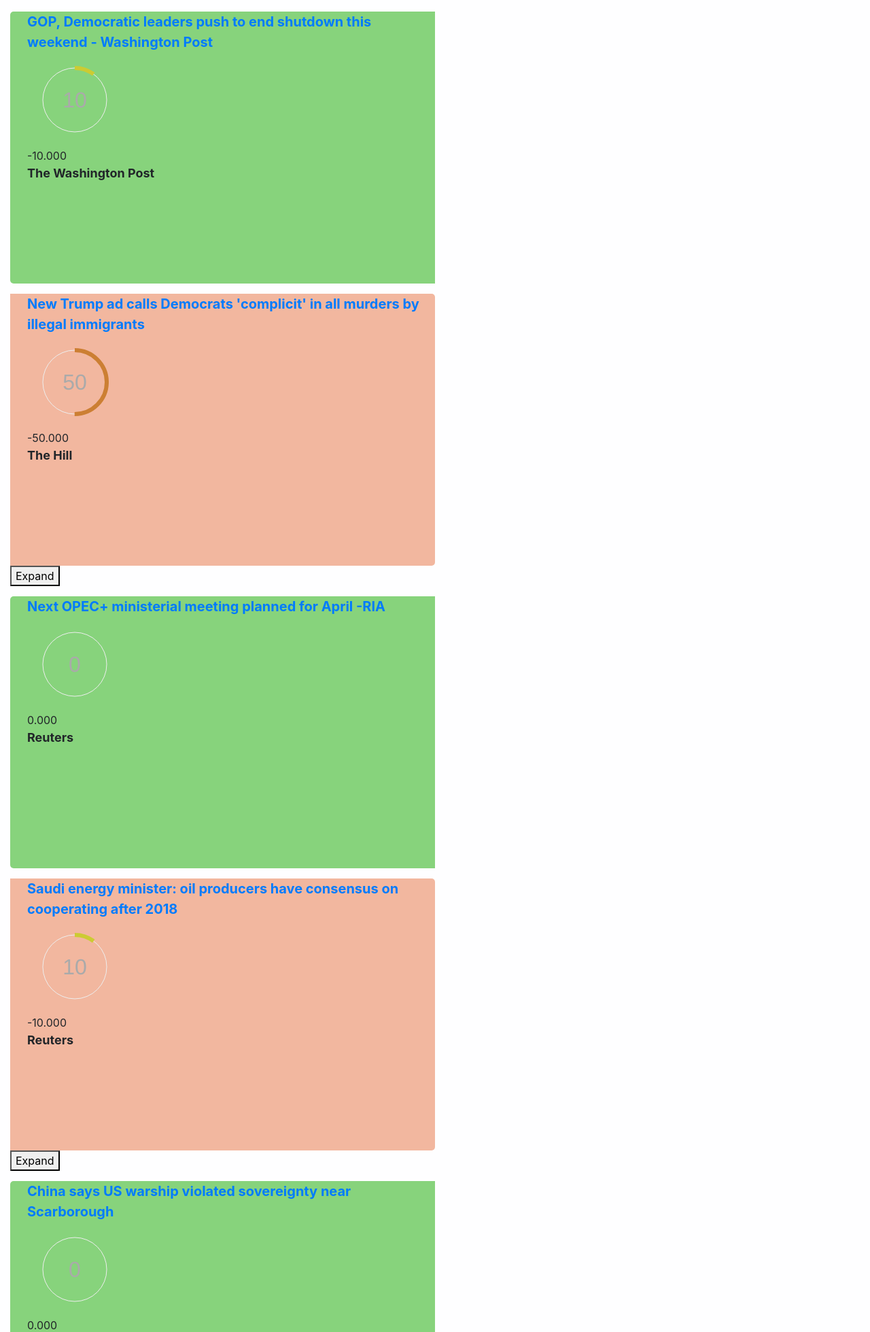
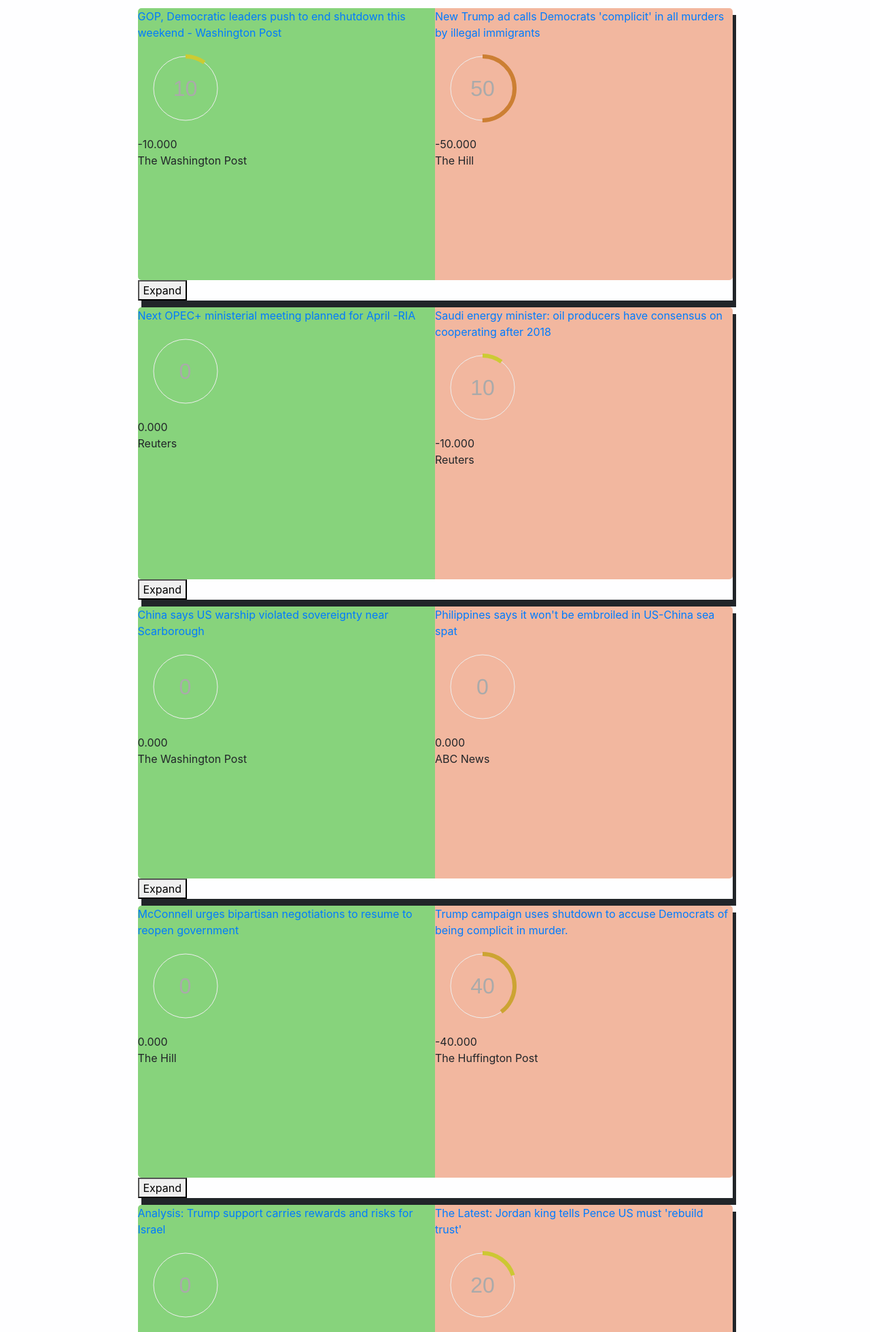
Before and after one commit to sallydly/PairNews, a Django app: page / in a window 1280 px wide. Shown: the part 70-2029 px from the top of the page at 68% size. Run offline with Django 3.2, Linux system fonts and the light colour scheme; data comes from the database, SQL or seed files in the repository; some libraries are stand-ins or nearby versions.

Commit message:
Haley fixed a thing

```diff
--- a/gotnews_app/templates/gotnews_app/index.html
+++ b/gotnews_app/templates/gotnews_app/index.html
@@ -64,7 +64,7 @@
 
 	{% for key, val in events_dict.items %}
 		{% if key == row.id %}
-		<div class="row-{{val.1.id}}-{{val.0.id}}">
+		<div class="row">
 
 			<div class="col-xs-sm-md-lg-6 positive">
         <div class="text">
--- a/static/general.css
+++ b/static/general.css
@@ -27,7 +27,7 @@
 div.row{
 	width:70%;
 	margin:10px auto;
-	/*box-shadow: 5px 10px;*/
+	box-shadow: 5px 10px;
 }
 
 div.col-xs-sm-md-lg-6{
@@ -48,17 +48,3 @@
 	border-top-right-radius: 5px;
 	border-bottom-right-radius: 5px;
 }
-
-div.text {
-	margin: 15px 15px 15px 25px;
-}
-
-div.sub-article-title {
-	font-weight:bold;
-	font-size:20px
-}
-
-div.sub-article-source {
-	font-size:18px;
-	font-weight:bold;
-}
```
